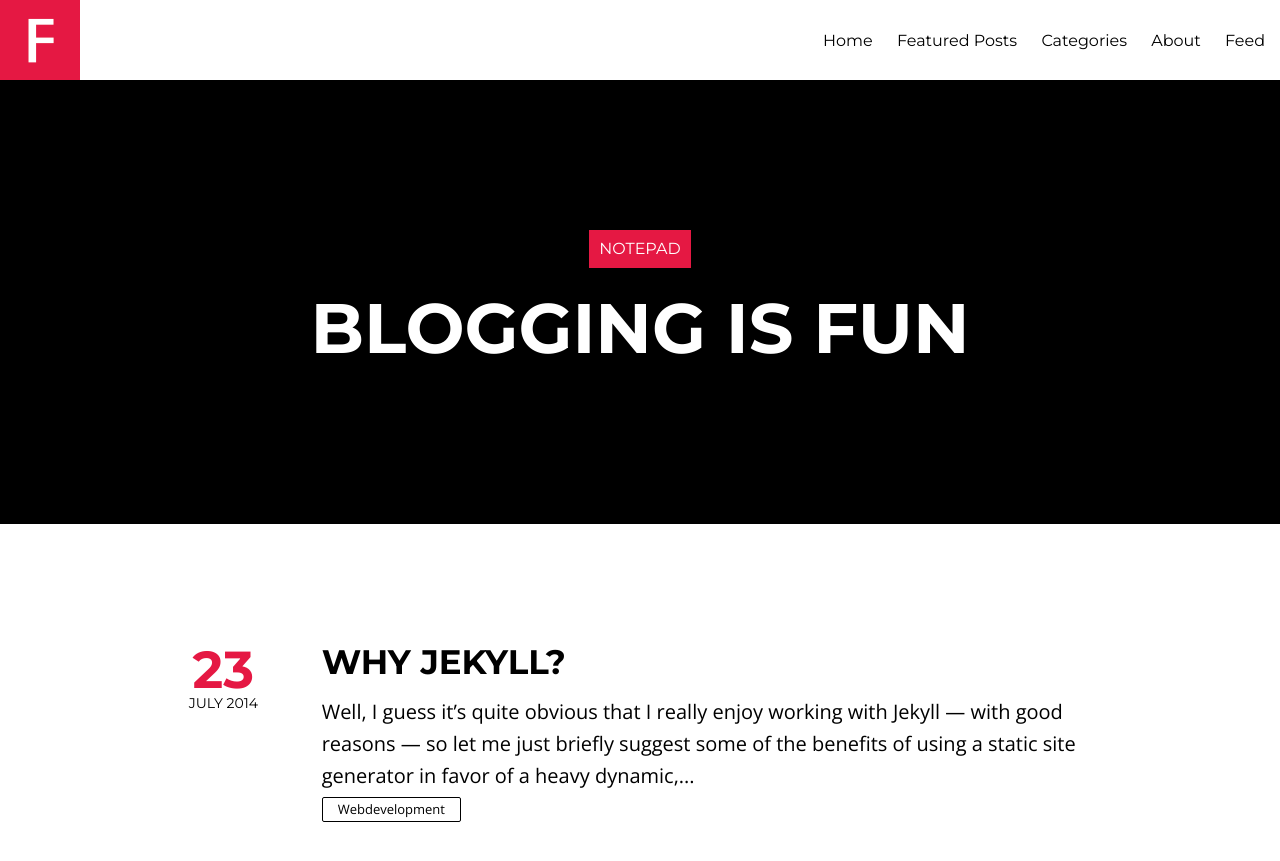
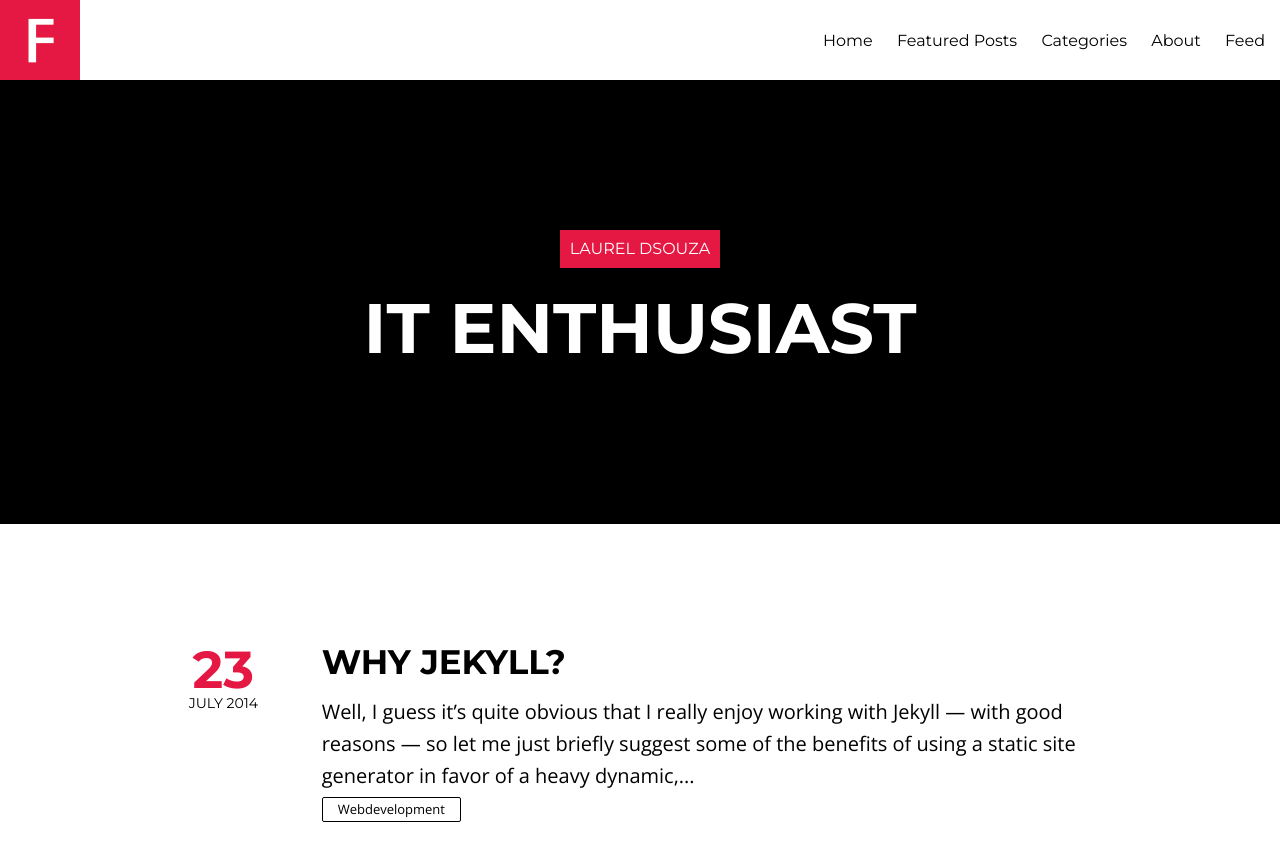
Before and after one commit to ldsouza/ldsouza.github.io, a Jekyll site: the page built from index.html, in a window 1280 px wide and 900 px high. Shown: the top 861 px of the window. Built offline with Jekyll 4.4.1, drawn with Linux system fonts in a browser that asks for light colours; nearby versions of some CDN libraries; the list of posts is cut into pages by our own code.

Commit message:
Update _config.yml

```diff
--- a/_config.yml
+++ b/_config.yml
@@ -1,5 +1,5 @@
-title:            Notepad
-description:      "Blogging is fun"
+title:            LAUREL DSOUZA
+description:      "IT ENTHUSIAST"
 logo:             logo.png
 disqus_shortname: hmfaysal
 share:            true
```
